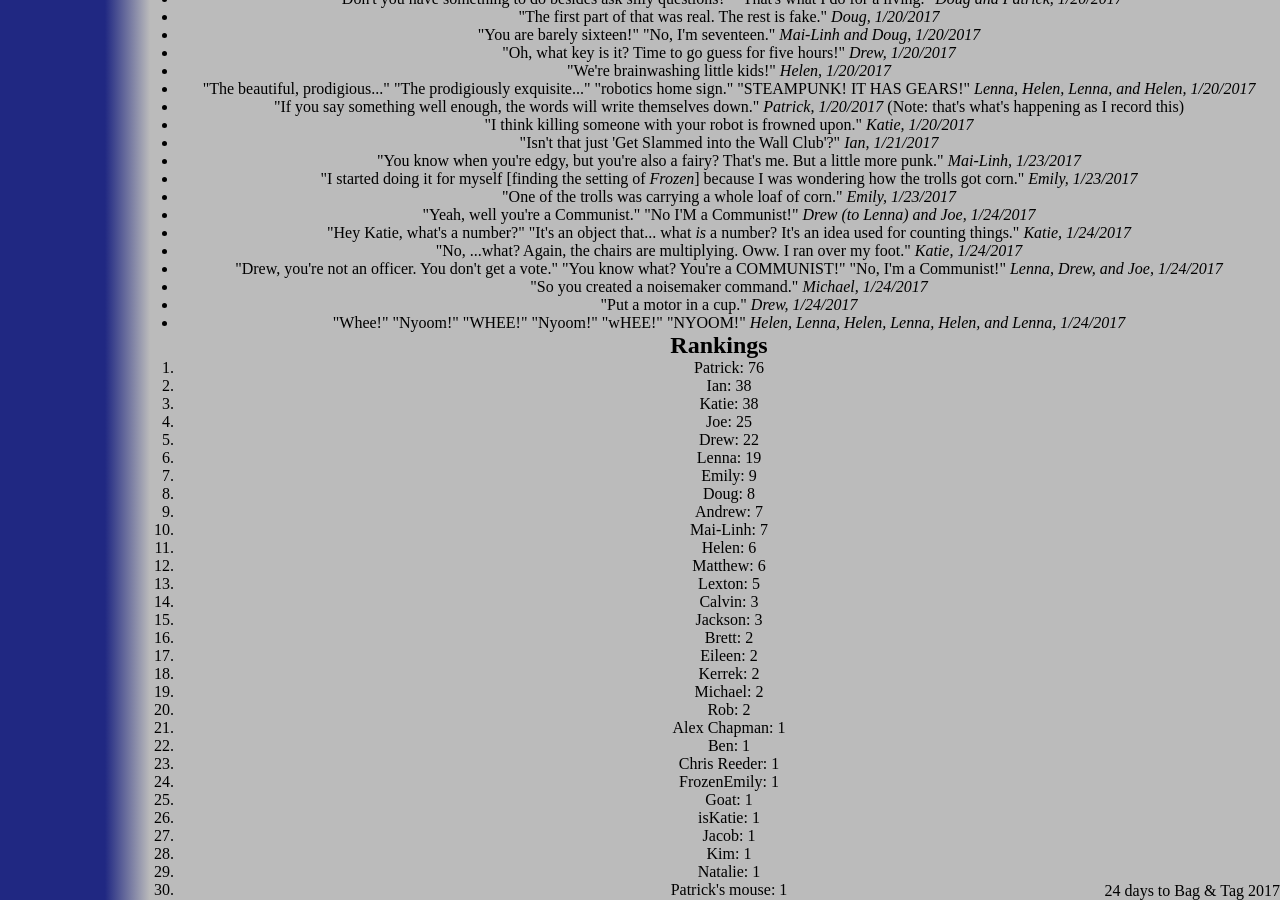
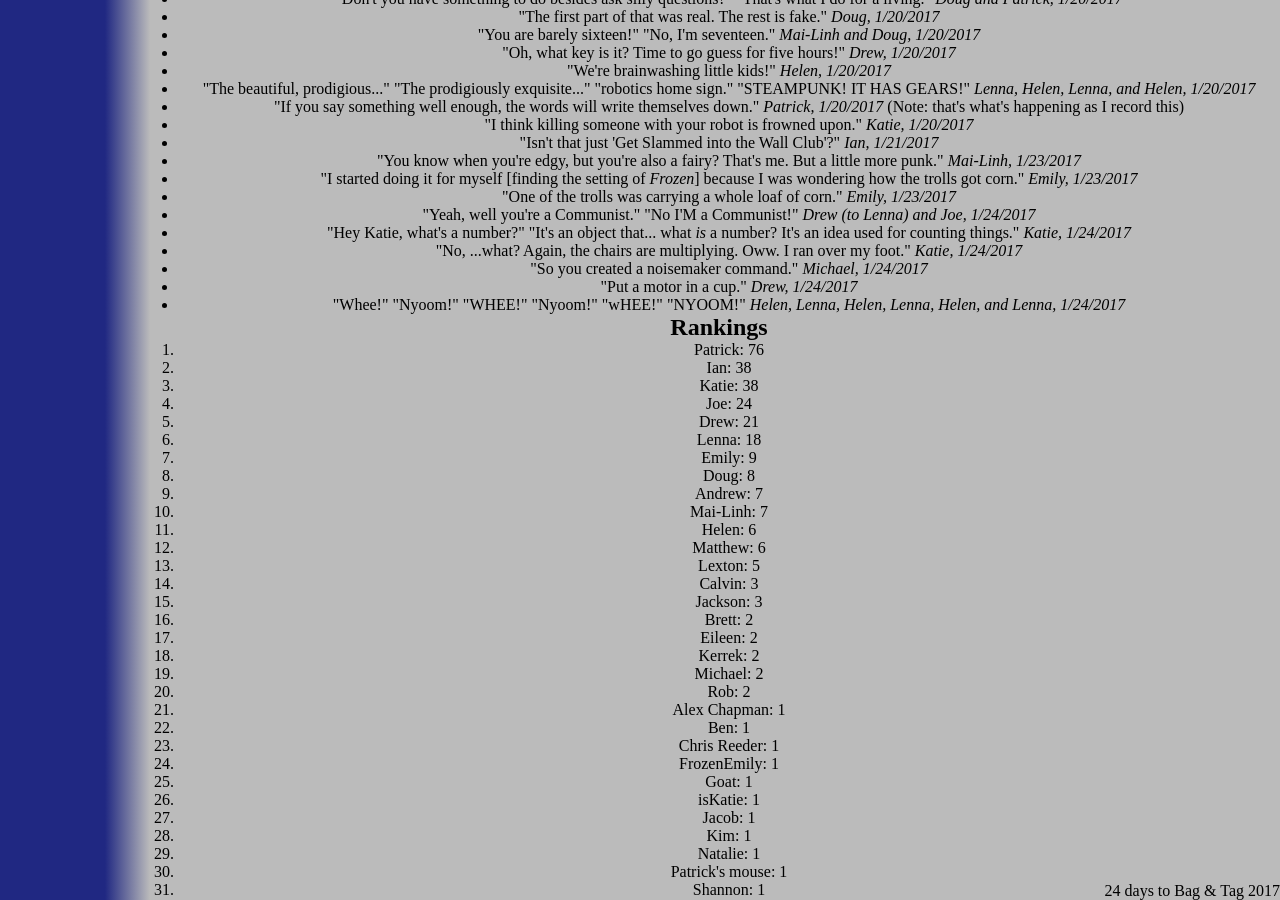
Before and after one commit to katiebugmoon/FRC4131.github.io, a Jekyll site: the page built from media/2017/quotes.html, in a window 1280 px wide and 900 px high, scrolled down 3806 px. Built offline with Jekyll 4.4.1, drawn with Linux system fonts in a browser that asks for light colours; nearby versions of some CDN libraries.

Commit message:
Update quotes.html

```diff
--- a/media/2017/quotes.html
+++ b/media/2017/quotes.html
@@ -218,7 +218,6 @@
 	<li>"Yeah, well you're a Communist." "No I'M a Communist!" <i>Drew (to Lenna) and Joe, 1/24/2017</i></li>
 	<li>"Hey Katie, what's a number?" "It's an object that... what <i>is</i> a number? It's an idea used for counting things." <i>Katie, 1/24/2017</i></li>
 	<li>"No, ...what? Again, the chairs are multiplying. Oww. I ran over my foot." <i>Katie, 1/24/2017</i></li>
-	<li>"Drew, you're not an officer. You don't get a vote." "You know what? You're a COMMUNIST!" "No, I'm a Communist!" <i>Lenna, Drew, and Joe, 1/24/2017</i></li>
 	<li>"So you created a noisemaker command." <i>Michael, 1/24/2017</i></li>
 	<li>"Put a motor in a cup." <i>Drew, 1/24/2017</i></li>
 	<li>"Whee!" "Nyoom!" "WHEE!" "Nyoom!" "wHEE!" "NYOOM!" <i>Helen, Lenna, Helen, Lenna, Helen, and Lenna, 1/24/2017</i>
```
